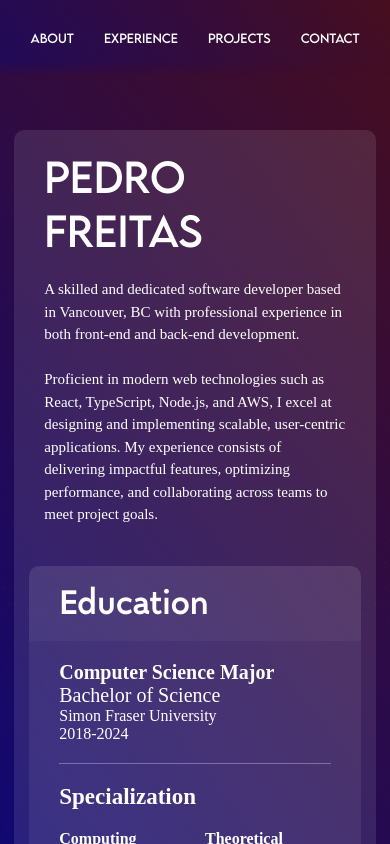
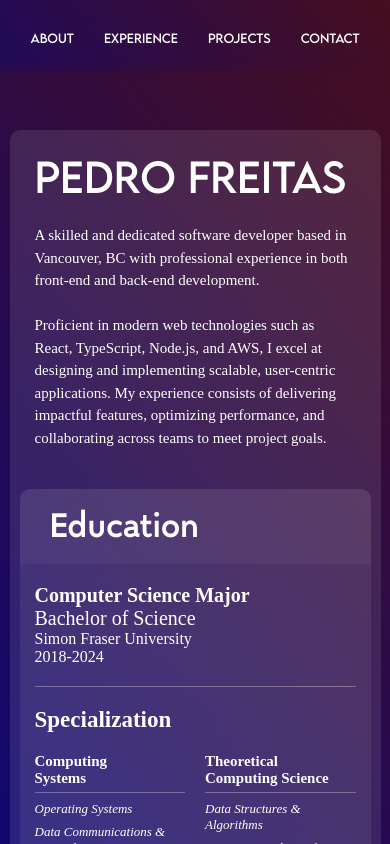
Before and after one commit to pedrogaldfreitas/personal-site, a React (Create React App) app: page / in a window 390 px wide. Shown: the top 844 px of the page. Built offline with nearby package versions, Linux system fonts and the light colour scheme.

Commit message:
minor changes

```diff
--- a/src/Styles/contact-card.scss
+++ b/src/Styles/contact-card.scss
@@ -46,7 +46,7 @@
         .contact-text {
 
             @media (max-width: 445px) {
-                font-size: 16px;
+                font-size: 14px;
             }
         }
     }
--- a/src/Styles/main.scss
+++ b/src/Styles/main.scss
@@ -171,6 +171,8 @@
             //Turn 'EDUCATION' section into column-based layout instead.
             @media (max-width: 915px) {
                 display: block;
+                padding-left: 15px;
+                padding-right: 15px;
             }
         }
 
@@ -237,7 +239,7 @@
                 @media (max-width: 580px) {
                     position: relative;
                     top: 32px;
-                    left: -70px;
+                    left: -37px;
                     padding-right: 0;
 
                     svg {
@@ -285,7 +287,7 @@
                         font-size: 18px;
 
                         @media (max-width: 1090px) {
-                            font-size: 16px;
+                            font-size: 15px;
                         }
                     }
 
--- a/src/Styles/section-container.scss
+++ b/src/Styles/section-container.scss
@@ -12,10 +12,10 @@
   }
 
   @media (max-width: 675px) {
-    padding-left: 15px;
-    padding-right: 15px;
+    padding-left: 10px;
+    padding-right: 10px;
     padding-top: 20px;
     padding-bottom: 15px;
-    width: 85%
+    width: 90%
   }
 }
```
